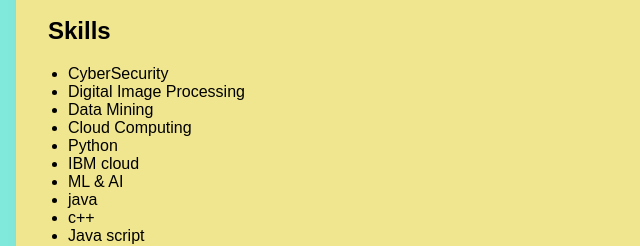
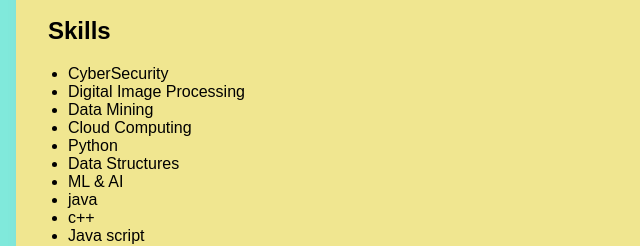
Before and after one commit to rajeshkumar-mca/Portfolio, a plain HTML site: page index.html in a window 1280 px wide. Shown: the part 819-1065 px from the top of the page, 0-640 px from the left. Drawn offline with Linux system fonts and the light colour scheme.

Commit message:
index file

```diff
--- a/index.html
+++ b/index.html
@@ -141,7 +141,7 @@
                 <li>Data Mining</li>
                 <li>Cloud Computing</li>
                 <li>Python</li>
-                <li>IBM cloud</li>
+                <li>Data Structures</li>
                 <li>ML & AI</li>
                 <li>java</li>
                 <li>c++</li>
```
